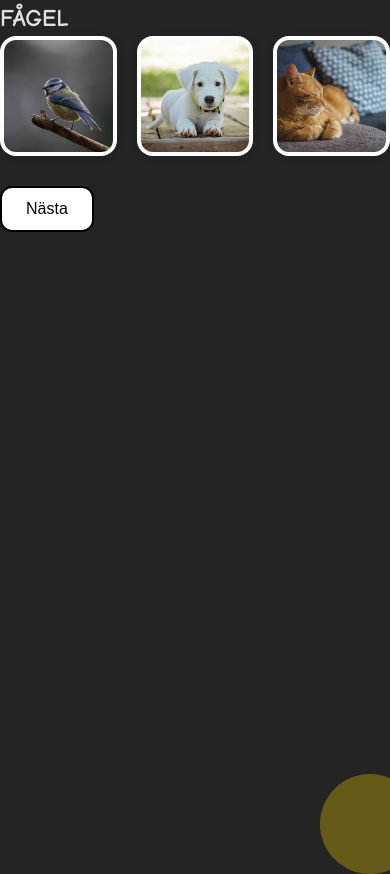
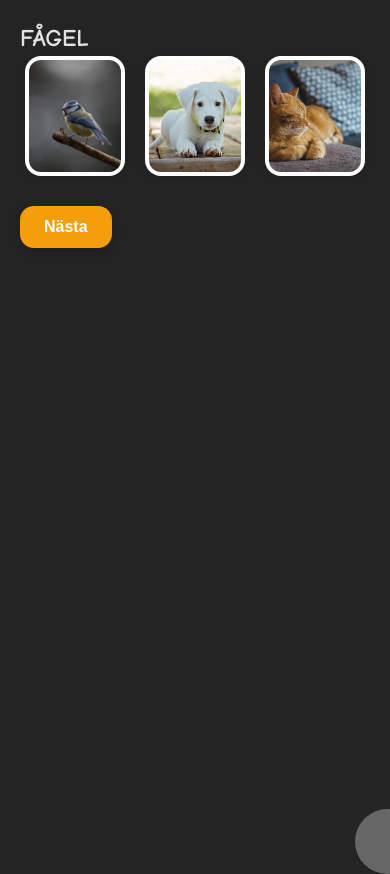
Before and after one commit to julsandstrom/t3-child-app, a React (Vite) app: page /animalcards in a window 390 px wide. Shown: the top 874 px of the page. Built offline with nearby package versions, Linux system fonts and the light colour scheme.

Commit message:
har bytt bacgrounds color i quiz-layout

```diff
--- a/src/styles/AnimalCard.css
+++ b/src/styles/AnimalCard.css
@@ -1,22 +1,29 @@
 option-wrapper {
     position: relative;
-    background-color: #e4c940;
+    background:linear-gradient(to bottom right, #d0f4de, #a9def9);
     padding: 40px;
     border-radius: 24px;
     text-align: center;
     overflow: hidden;
+    min-height: 100vh;
+    display: flex;
+    flex-direction: column;
+    align-items: center;
 }
 
 .image-grid {
     display: flex;
     gap: 20px;
+    flex-wrap: wrap;
     justify-content: center;
     margin-bottom: 30px;
 }
 
 .image-slot {
-    width: 120px;
+    width:30vw;
+    max-width: 120px;
     height: 120px;
+    aspect-ratio: 1/1;
     background-color: white;
     border-radius: 16px;
     overflow: hidden;
@@ -45,7 +52,7 @@ option-wrapper {
     position: absolute;
     width: 100px;
     height: 100px;
-    background: rgba(255, 215, 0, 0.3);
+    background: rgba(255, 255, 255, 0.3);
     border-radius: 50%;
     z-index: 0;
 }
@@ -61,13 +68,43 @@ option-wrapper {
 }
 
 /* Knapp */
-.next-button,try-again-button {
-    padding: 12px 24px;
-    background-color: white;
-    border: 2px solid black;
-    border-radius: 12px;
-    font-size: 16px;
-    cursor: pointer;
-    z-index: 1;
-    position: relative;
-}
+.next-button {
+
+        background-color: #f59e0b;
+        color: white;
+        font-weight: bold;
+        font-size: 18px;
+        padding: 16px 36px;
+        border: none;
+        border-radius: 14px;
+        cursor: pointer;
+        transition: background-color 0.2s ease;
+        box-shadow: 0 4px 12px rgba(0, 0, 0, 0.2);
+        max-width: 90%;
+    }
+
+    .next-button:hover {
+        background-color: #d97706;
+    }
+
+/* Responsive design för mobile */
+        @media (max-width: 600px) {
+            .option-wrapper {
+                padding: 20px;
+            }
+
+            .image-slot {
+                width: 40vw;
+                max-width: 100px;
+            }
+
+            .next-button {
+                font-size: 16px;
+                padding: 12px 24px;
+            }
+
+            .background-ellipse {
+                width: 65px;
+                height: 65px;
+            }
+        }
```
